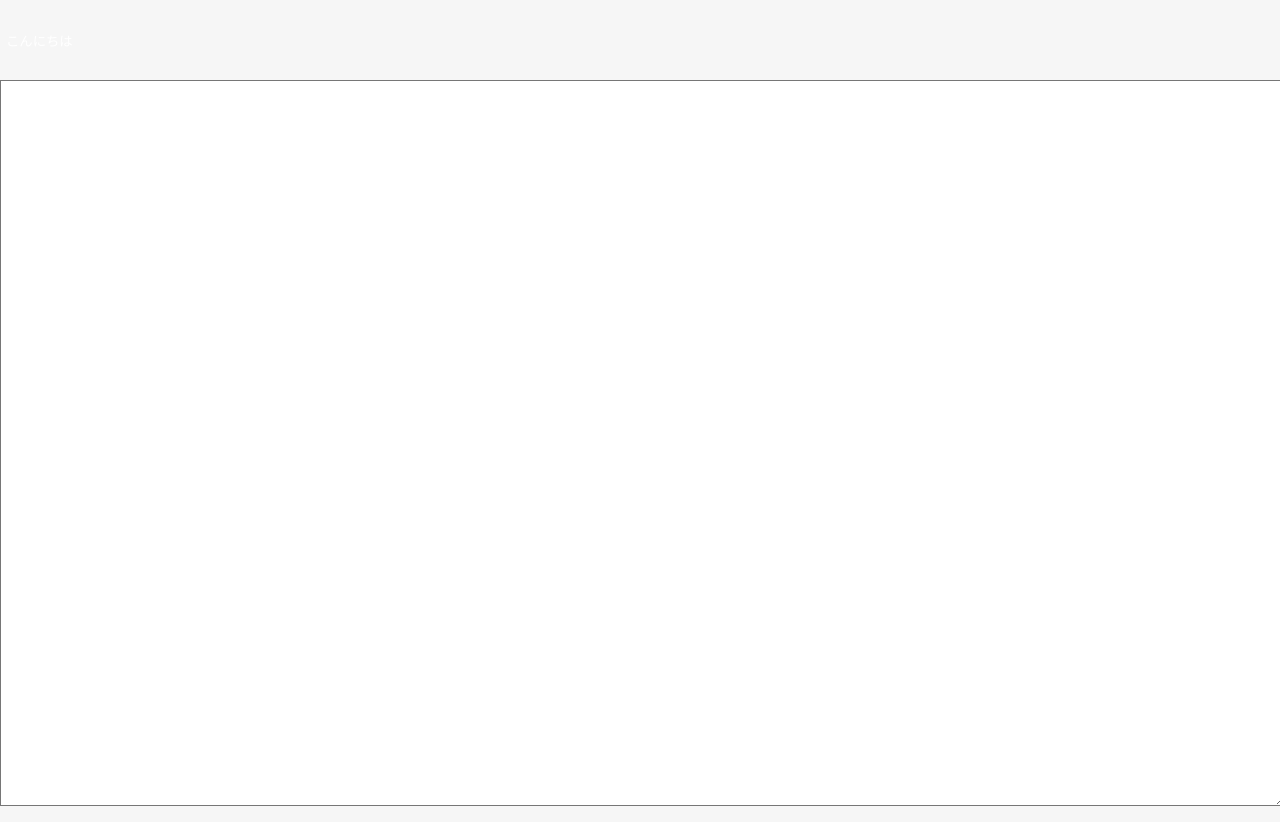
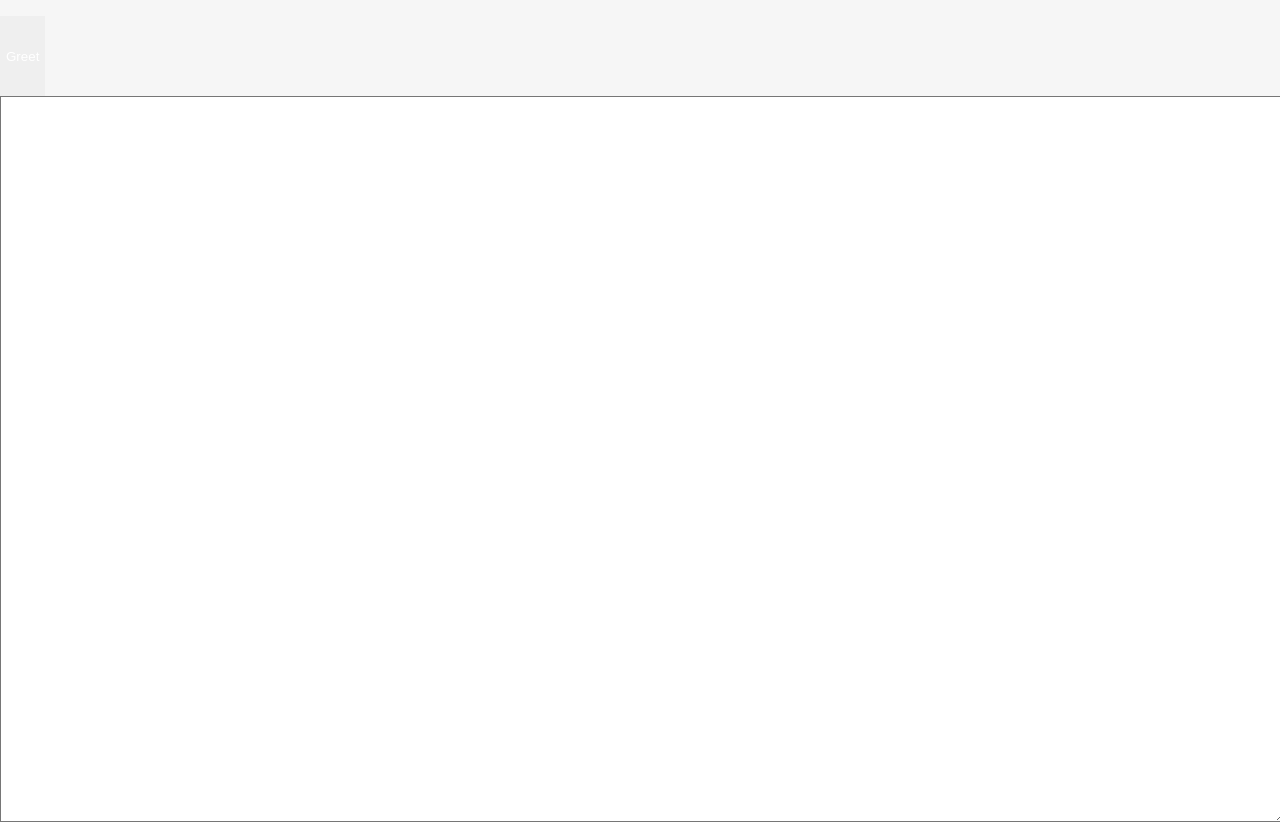
Before and after one commit to ymst-hub/text-editor-rust, a React (Vite) app: page / in a window 1280 px wide. Built offline with nearby package versions, Linux system fonts and the light colour scheme.

Commit message:
メソッド呼び出しを理解しました

```diff
--- a/src/App.jsx
+++ b/src/App.jsx
@@ -1,14 +1,21 @@
 import { useState } from "react";
+import { invoke } from "@tauri-apps/api/tauri";
 
 function App() {
+  const [greetMsg, setGreetMsg] = useState("");
   const [text, setText] = useState("");
+  async function greet() {
+    // Learn more about Tauri commands at https://tauri.app/v1/guides/features/command
+    setGreetMsg(await invoke("greet", { text }));
+  }
   //todo ボタンの処理を追加して、保存できるようにする（ファイルがあれば追記）
   //todo ファイル検索を作成する
   return (
     <div>
-      <button>
-        こんにちは
+      <button type="button" onClick={() => greet()}>
+        Greet
       </button>
+      <p>{greetMsg}</p>
       <textarea id="texts" name="texts"
         rows="16" cols="33"
         onChange={(e) => setText(e.currentTarget.value)}
```
Also changed, not shown: 1 other file (tests, documents, lock files or other folders).
